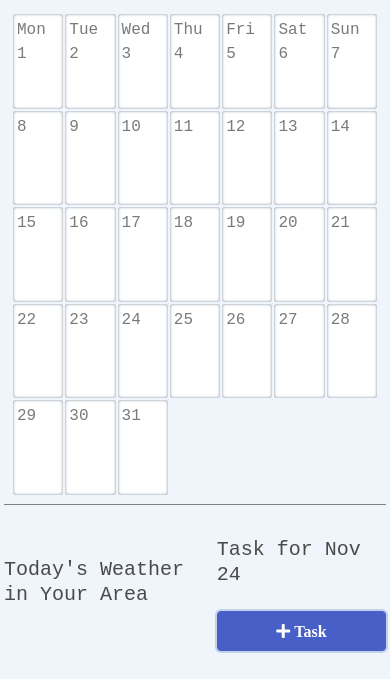
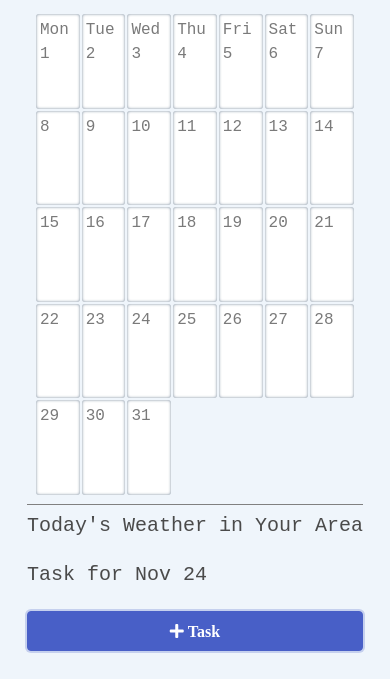
Before and after one commit to erinnaschneider/global-agenda, a website: page index.html in a window 390 px wide. Shown: the part 415-1094 px from the top of the page. Drawn offline with nearby package versions, Linux system fonts and the light colour scheme; no server answers.

Commit message:
updated format for responsiveness
update responsiveness

```diff
--- a/index.html
+++ b/index.html
@@ -80,13 +80,13 @@
             </section>
 
             <!--- Rylee's Task section --->
-            <section id="taskBarSection" class="level is-mobile">
-                <div id="taskBarHeaderSection" class="is-mobile"> <!-- day selected and button need to be next to in a row -->
+            <section id="taskBarSection" class="columns">
+                <div id="taskBarHeaderSection" class="column"> <!-- day selected and button need to be next to in a row -->
                     <div id='weatherSection' class="is-mobile">
                         <h1 class="subtitle is-mobile">Today's Weather in Your Area</h1>
                     </div>
                 </div>
-                <div style="width: 70%;" class= "mt-5 is-mobile">
+                <div class= "column">
                     <div id="daySelected" class="subtitle is-mobile is-vcentered" value='23'></div>
                     <button class="button is-mobile is-link is-normal is-outlined is-focused button-text-hover-color is-fullwidth is-family-monospace" id="addTaskBtn"><i class="fa fa-plus"> Task </i></button>
                     <div id="taskBarBodySection" class="is-mobile"></div>
```
